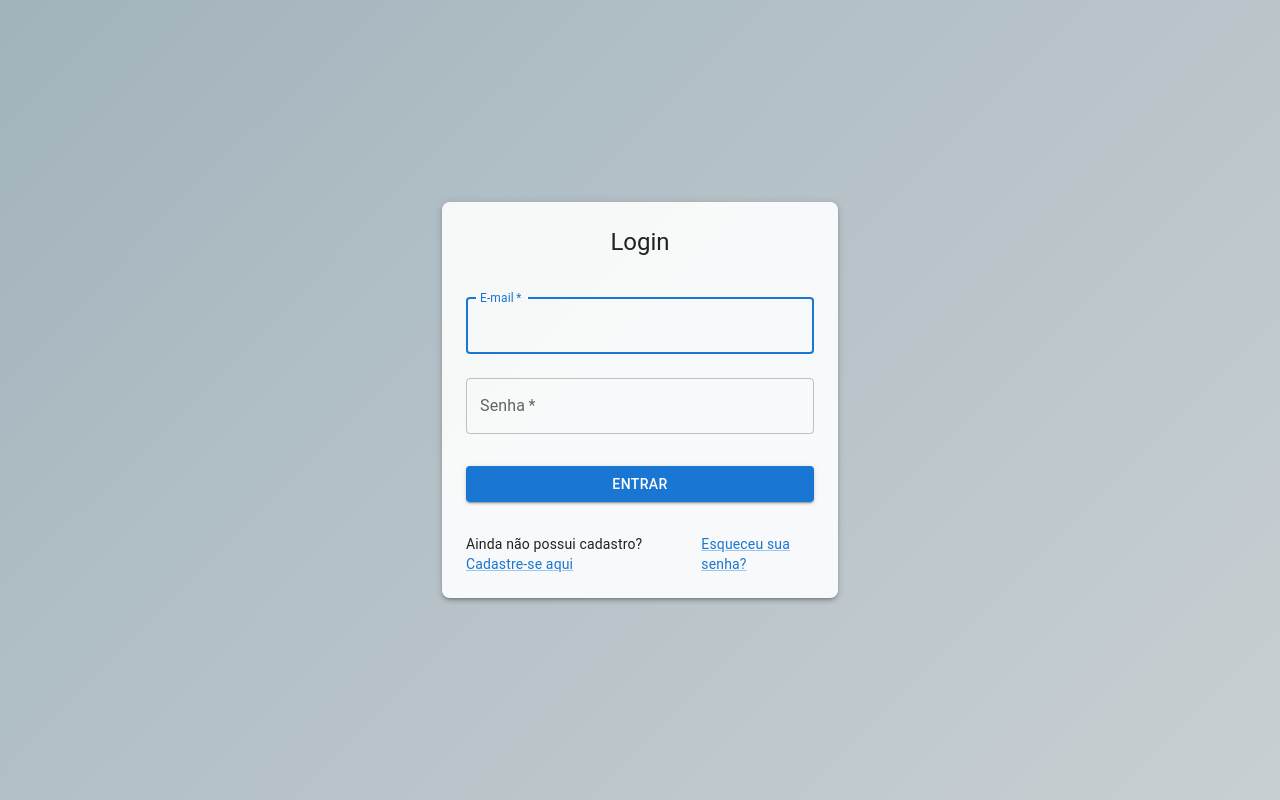
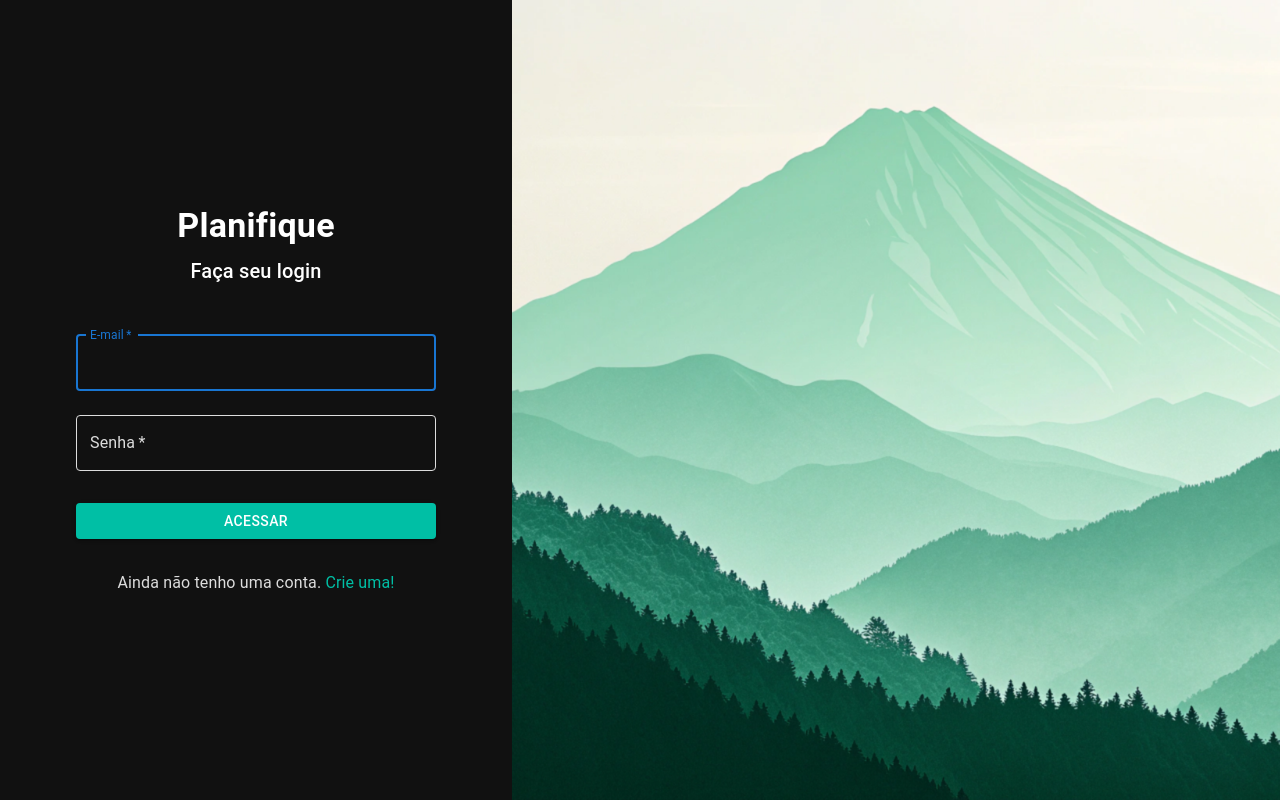
Before and after one commit to O-Farias/PlanifiqueV1-Frontend, a React (Vite) app: page / in a window 1280 px wide. Built offline with nearby package versions, Linux system fonts and the light colour scheme.

Commit message:
adiciona background na tela de login

```diff
--- a/src/components/auth/Login.tsx
+++ b/src/components/auth/Login.tsx
@@ -4,13 +4,13 @@ import {
   Button,
   TextField,
   Typography,
-  Container,
   Link,
   Alert,
   CircularProgress,
 } from "@mui/material";
 import { Link as RouterLink } from "react-router-dom";
 import { useNavigate } from "react-router-dom";
+import loginImage from "/src/public/assets/images/login.png";
 
 const Login: React.FC = () => {
   const navigate = useNavigate();
@@ -46,47 +46,31 @@ const Login: React.FC = () => {
   return (
     <Box
       sx={{
-        position: "relative",
+        display: "flex",
         width: "100vw",
         height: "100vh",
         overflow: "hidden",
-        background:
-          "linear-gradient(-45deg, #e0e0e0, #b0bec5, #78909c, #546e7a)",
-        backgroundSize: "400% 400%",
-        animation: "gradientBG 15s ease infinite",
-        "@keyframes gradientBG": {
-          "0%": { backgroundPosition: "0% 50%" },
-          "50%": { backgroundPosition: "100% 50%" },
-          "100%": { backgroundPosition: "0% 50%" },
-        },
       }}
     >
-      <Container
-        component="main"
-        maxWidth="xs"
+      {/* Seção da esquerda - Formulário */}
+      <Box
         sx={{
-          height: "100vh",
+          width: "40%",
+          padding: 4,
+          backgroundColor: "#111",
+          color: "#fff",
           display: "flex",
+          flexDirection: "column",
+          justifyContent: "center",
           alignItems: "center",
-          position: "relative",
-          zIndex: 1,
         }}
       >
-        <Box
-          sx={{
-            display: "flex",
-            flexDirection: "column",
-            alignItems: "center",
-            width: "100%",
-            backgroundColor: "rgba(255, 255, 255, 0.9)",
-            padding: 3,
-            borderRadius: 2,
-            boxShadow: 3,
-          }}
-        >
-          <Typography component="h1" variant="h5" sx={{ mb: 3 }}>
-            Login
+        <Box sx={{ textAlign: "center", mb: 4 }}>
+          <Typography variant="h4" sx={{ fontWeight: "bold", mb: 1 }}>
+            Planifique
           </Typography>
+          <Typography variant="h6">Faça seu login</Typography>
+        </Box>
         {error && (
           <Alert severity="error" sx={{ mb: 2 }}>
             {error}
@@ -96,7 +80,7 @@ const Login: React.FC = () => {
           component="form"
           onSubmit={handleSubmit}
           noValidate
-            sx={{ width: "100%" }}
+          sx={{ width: "100%", maxWidth: 360 }}
         >
           <TextField
             margin="normal"
@@ -109,7 +93,14 @@ const Login: React.FC = () => {
             autoFocus
             value={email}
             onChange={(e) => setEmail(e.target.value)}
-              error={!!error && !email}
+            sx={{
+              input: { color: "#fff" },
+              "& label": { color: "#ddd" },
+              "& .MuiOutlinedInput-root": {
+                "& fieldset": { borderColor: "#ddd" },
+                "&:hover fieldset": { borderColor: "#fff" },
+              },
+            }}
           />
           <TextField
             margin="normal"
@@ -122,40 +113,58 @@ const Login: React.FC = () => {
             autoComplete="current-password"
             value={senha}
             onChange={(e) => setSenha(e.target.value)}
-              error={!!error && !senha}
+            sx={{
+              input: { color: "#fff" },
+              "& label": { color: "#ddd" },
+              "& .MuiOutlinedInput-root": {
+                "& fieldset": { borderColor: "#ddd" },
+                "&:hover fieldset": { borderColor: "#fff" },
+              },
+            }}
           />
           <Button
             type="submit"
             fullWidth
             variant="contained"
-              sx={{ mt: 3, mb: 2 }}
+            sx={{
+              mt: 3,
+              mb: 2,
+              backgroundColor: "#00bfa5",
+              "&:hover": { backgroundColor: "#008c7a" },
+            }}
             disabled={isLoading}
           >
-              {isLoading ? <CircularProgress size={24} /> : "Entrar"}
+            {isLoading ? (
+              <CircularProgress size={24} color="inherit" />
+            ) : (
+              "Acessar"
+            )}
           </Button>
-            <Box
+          <Typography
             sx={{
-                display: "flex",
-                justifyContent: "space-between",
-                alignItems: "center",
+              textAlign: "center",
+              color: "#ddd",
               mt: 2,
+              "& a": { color: "#00bfa5", textDecoration: "none" },
             }}
           >
-              <Typography variant="body2">
-                Ainda não possui cadastro?{" "}
+            Ainda não tenho uma conta.{" "}
             <Link component={RouterLink} to="/cadastro">
-                  Cadastre-se aqui
-                </Link>
-              </Typography>
-              <Typography variant="body2">
-                <Link component={RouterLink} to="/recuperar-senha">
-                  Esqueceu sua senha?
+              Crie uma!
             </Link>
           </Typography>
         </Box>
       </Box>
-        </Box>
-      </Container>
+
+      {/* Seção da direita - Imagem */}
+      <Box
+        sx={{
+          width: "60%",
+          backgroundImage: `url(${loginImage})`,
+          backgroundSize: "cover",
+          backgroundPosition: "center",
+        }}
+      ></Box>
     </Box>
   );
 };
```
Also changed, not shown: src/public/assets/images/login.png (added), 1 other file (tests, documents, lock files or other folders). Lines whose indentation alone changed are shown as unchanged.
